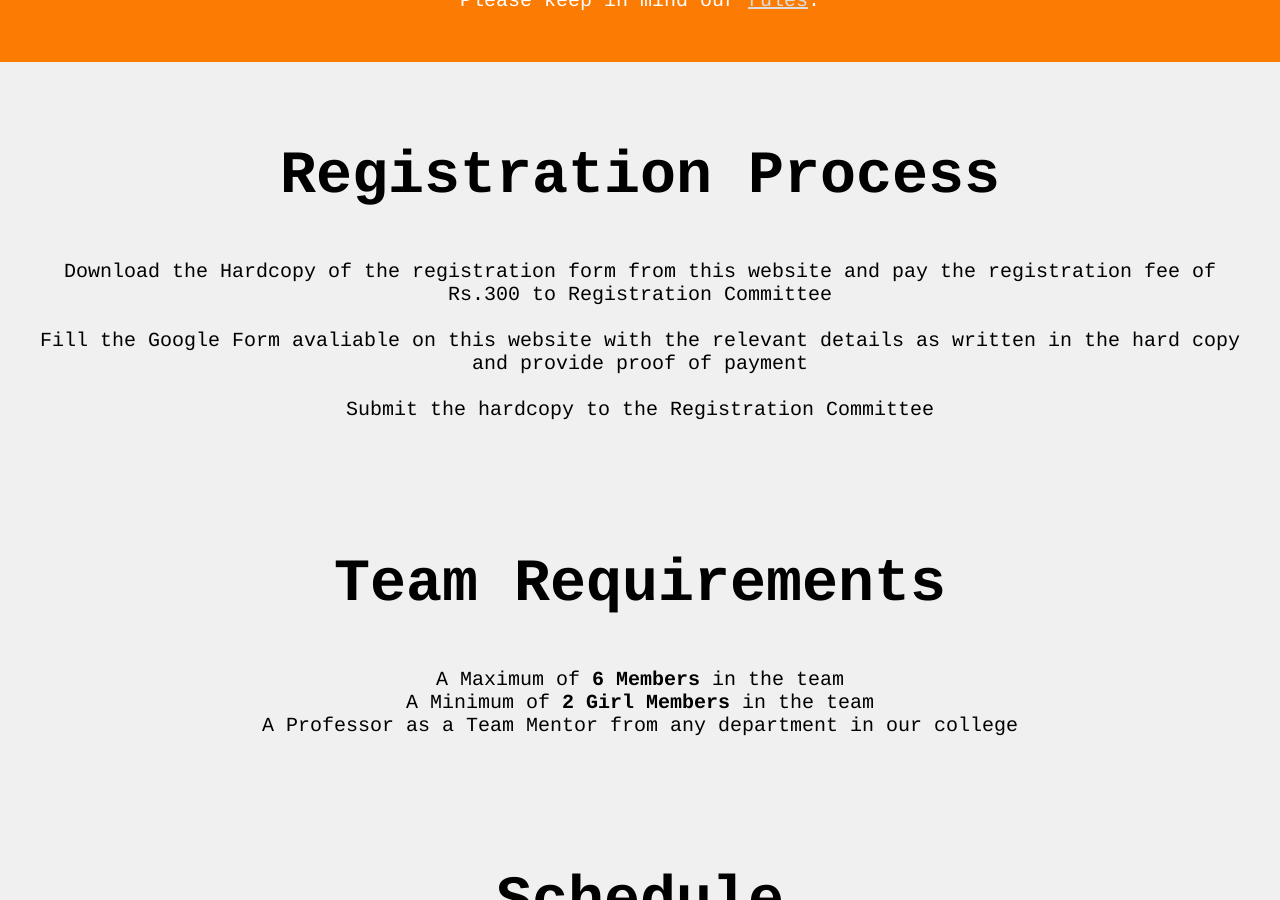
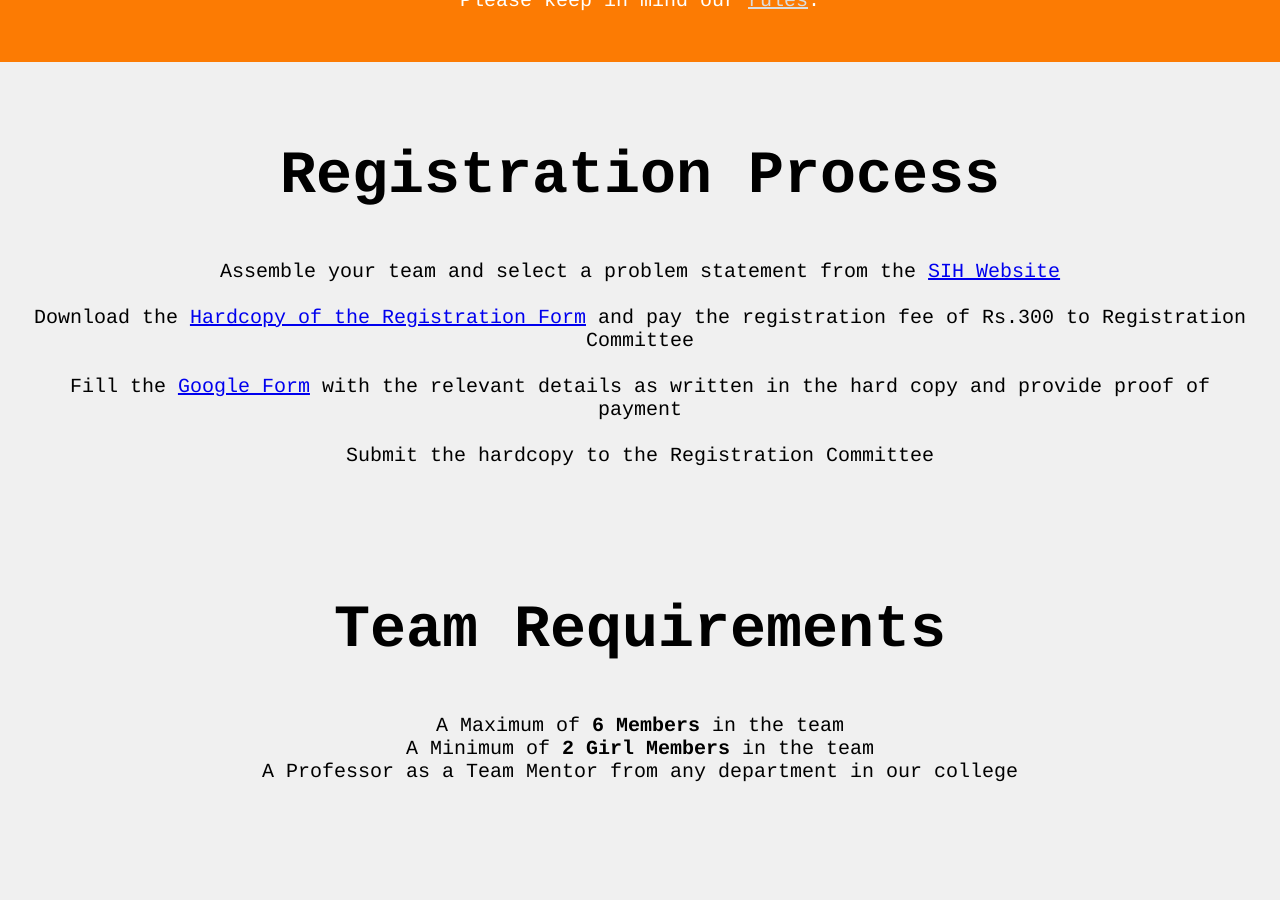
Before and after one commit to sih2024kitsw/sih2024kitsw.github.io, a Jekyll site: the page built from index.html, in a window 1280 px wide and 900 px high, scrolled down 1133 px. Built offline with Jekyll 4.4.1, drawn with Linux system fonts in a browser that asks for light colours.

Commit message:
Update index.html

```diff
--- a/index.html
+++ b/index.html
@@ -61,8 +61,9 @@ layout: default
   <div>
     <h1>Registration Process</h1>
     <p>
-      Download the Hardcopy of the registration form from this website and pay the registration fee of Rs.300 to Registration Committee<br><br>
-      Fill the Google Form avaliable on this website with the relevant details as written in the hard copy and provide proof of payment<br><br>
+      Assemble your team and select a problem statement from the <a href="https://www.sih.gov.in/sih2024PS">SIH Website<a/><br><br>
+      Download the <a href="https://sih2024kitsw.github.io/pdf/Registration_form_SIH2024.pdf">Hardcopy of the Registration Form</a> and pay the registration fee of Rs.300 to Registration Committee<br><br>
+      Fill the <a href="https://forms.gle/AkGAuFz7X8n4e1Fm9">Google Form</a> with the relevant details as written in the hard copy and provide proof of payment<br><br>
       Submit the hardcopy to the Registration Committee
     </p>
   </div>
```
